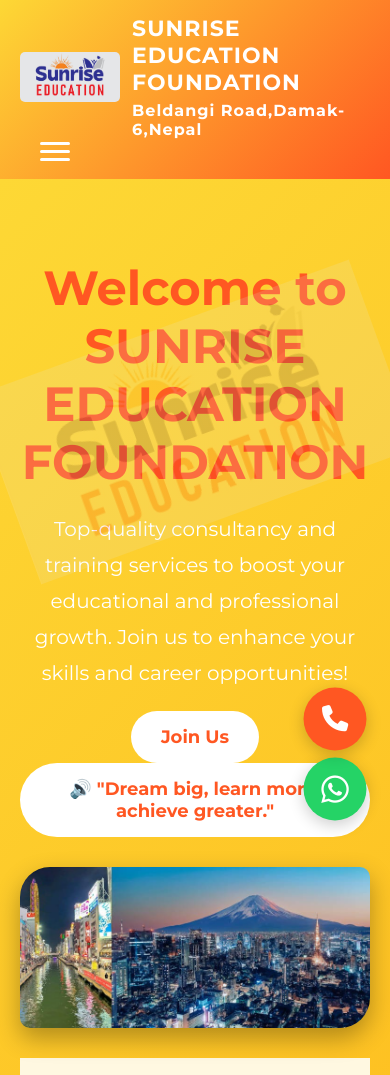
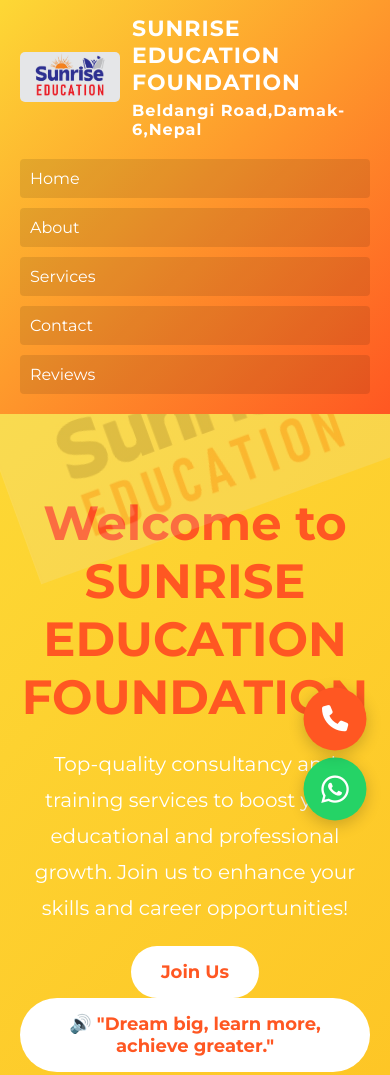
Before and after one commit to Suj10S/Sunriseedunp, a plain HTML site: page index.html in a window 390 px wide. Shown: the top 1075 px of the page. Drawn offline with Linux system fonts and the light colour scheme.

Commit message:
Update index.html
Signed-off-by: Suj10S <125780364+Suj10S@users.noreply.github.com>

```diff
--- a/index.html
+++ b/index.html
@@ -70,28 +70,6 @@
             color:#ffd700;
             transform:scale(1.1);
             background: rgba(255,255,255,0.1);
-        }
-
-        /* Mobile menu button */
-        .menu-btn {
-            display: none;
-            flex-direction: column;
-            justify-content: space-around;
-            width: 30px;
-            height: 25px;
-            background: transparent;
-            border: none;
-            cursor: pointer;
-            padding: 0;
-            margin-left: 20px;
-        }
-
-        .menu-btn span {
-            width: 100%;
-            height: 3px;
-            background-color: white;
-            border-radius: 2px;
-            transition: all 0.3s;
         }
 
         /* Sections */
@@ -255,13 +233,8 @@
                 order: 3;
                 width: 100%;
                 margin: 15px 0 0 0;
-                display: none;
                 flex-direction: column;
                 justify-content: flex-start; /* Vertical layout on mobile */
-            }
-
-            nav.active {
-                display: flex;
             }
 
             nav a {
@@ -269,10 +242,6 @@
                 padding: 10px;
                 text-align: left;
                 background: rgba(0,0,0,0.1);
-            }
-
-            .menu-btn {
-                display: flex;
             }
 
             .cards, .service-cards {flex-direction:column; align-items:center;}
@@ -456,12 +425,6 @@
                <p>Beldangi Road,Damak-6,Nepal</p>
             </span>
         </a>
-
-        <button class="menu-btn" aria-label="Toggle navigation menu">
-            <span></span>
-            <span></span>
-            <span></span>
-        </button>
 
         <nav id="main-nav">
             <a href="#home">Home</a>
@@ -842,24 +805,6 @@
     </a>
 
     <script>
-        // Mobile menu functionality
-        const menuBtn = document.querySelector('.menu-btn');
-        const nav = document.querySelector('nav');
-
-        menuBtn.addEventListener('click', () => {
-            nav.classList.toggle('active');
-            menuBtn.setAttribute('aria-expanded',
-                menuBtn.getAttribute('aria-expanded') === 'true' ? 'false' : 'true');
-        });
-
-        // Close menu when clicking on a link
-        document.querySelectorAll('nav a').forEach(link => {
-            link.addEventListener('click', () => {
-                nav.classList.remove('active');
-                menuBtn.setAttribute('aria-expanded', 'false');
-            });
-        });
-
         // Text-to-speech function
         function speakMessage() {
             const message = "Hi, welcome to Sunrise Education Foundation. How can I help you? Dream big, learn more, achieve greater with Sunrise Education Foundation.";
```
